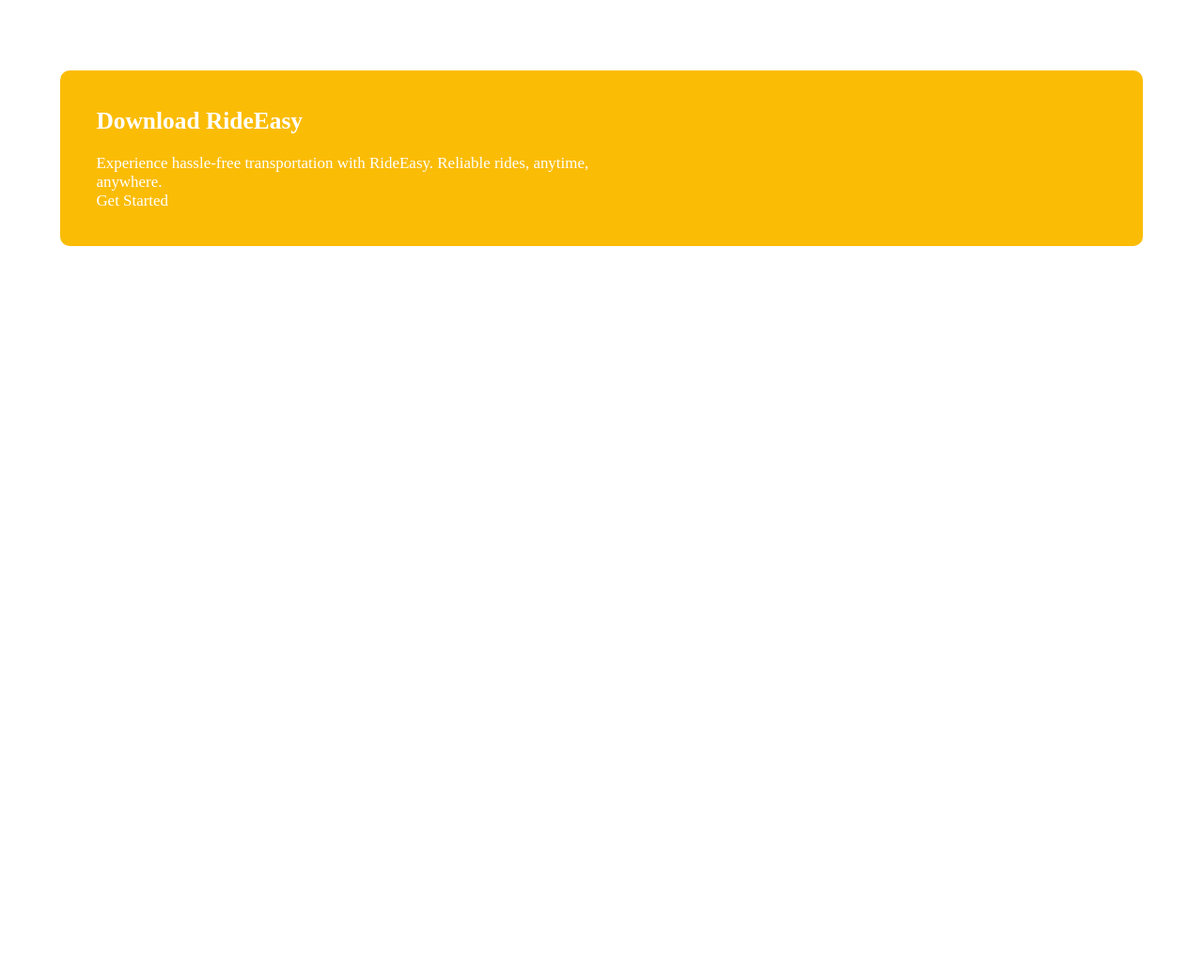
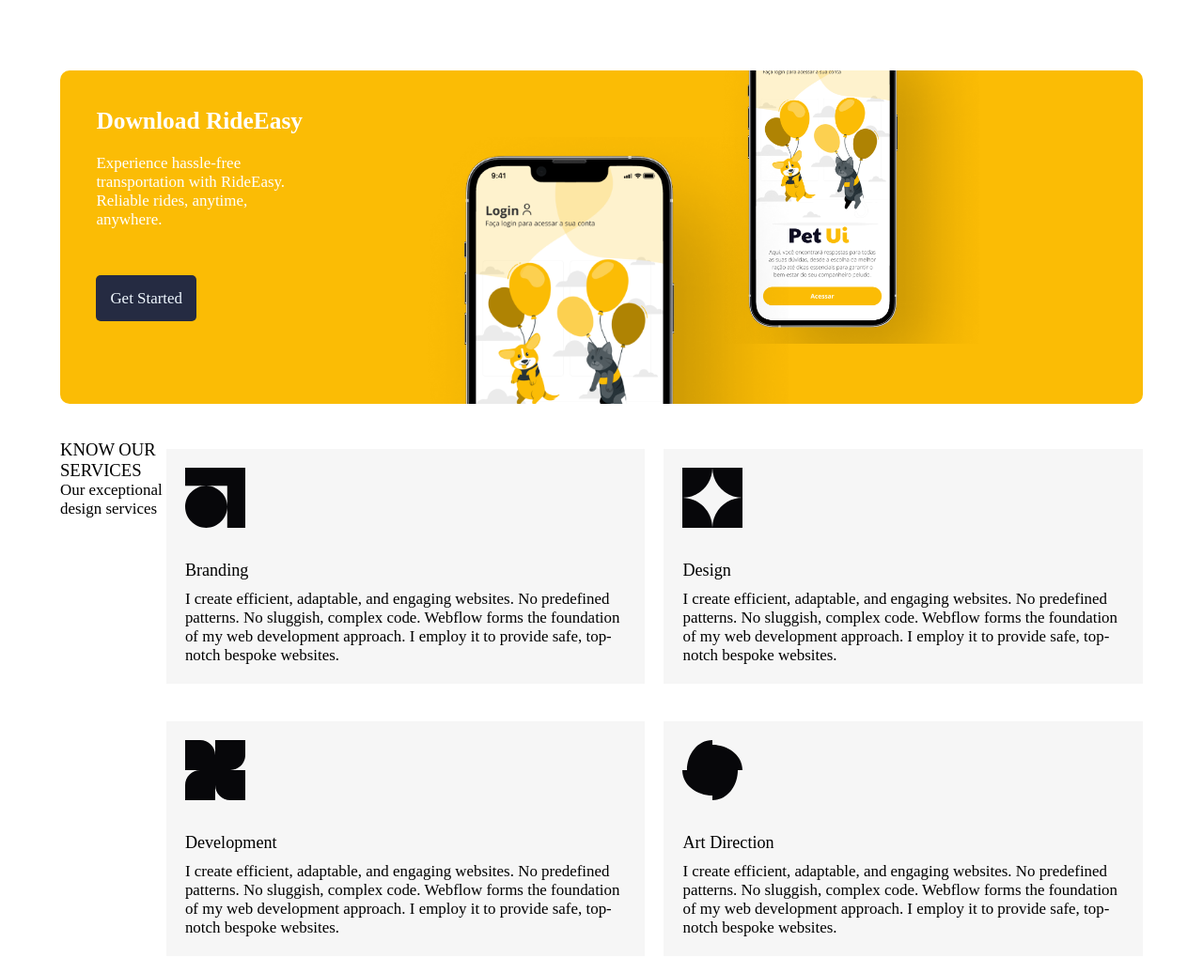
Before and after one commit to HTironi/dev-web, a plain HTML site: page taxi/index.html in a window 1280 px wide. Shown: the part 1762-2798 px from the top of the page at 94% size. Before the commit the page ends 2062 px from the top, so only its background shows below. Drawn offline with Linux system fonts and the light colour scheme.

Commit message:
Add files via upload

```diff
--- a/taxi/css/style.css
+++ b/taxi/css/style.css
@@ -90,7 +90,33 @@
   font-weight: 700;
   padding: 0 0 20px 0;
 }
-
+.download p a {
+  background: #252B42;
+  color: aliceblue;
+  padding: 15px;
+  border-radius: 5px;
+}
+.download p {
+  margin: 0 0 5vw 0;
+}
+.services {
+  margin: 3vw 5vw;
+}
+.services h2 {
+  font-size: 1.1rem;
+}
+.services .text {
+  margin: 0 0 20px 0;
+}
+.services li {
+  background: #f6f6f6;
+  padding: 20px;
+  margin: 10px 0;
+}
+.services h3 {
+  padding: 30px 0 10px 0;
+  font-size: 1.07rem;
+}
 
 @media only screen and (min-width: 600px){
   header{
@@ -149,8 +175,22 @@
   }*/
   .download{
     padding: 3vw;
+    background: url(../images/iphone-pet-ui.png) no-repeat, url(../images/iphone-pet-ui.png) no-repeat, linear-gradient(#FBBC05, #FBBC05);
+    background-size: auto 140%, auto 100%;
+    background-position: center  -50%, 80% -5vw;
   }
   .download p{
-    width: 50%;
+    width: 20%;
+  }
+  .services{
+    display: flex;
+  }
+  .services .text {
+    width: 30%;
+  }
+  .services ul {
+    display: grid;
+    grid-template-columns: 1fr 1fr;
+    gap: 20px;
   }
 }
--- a/taxi/index.html
+++ b/taxi/index.html
@@ -92,6 +92,41 @@
             <a href="#">Get Started</a>
         </p>
       </section>
+      <section class="services">
+        <div class="text">
+          <h2>
+            KNOW OUR
+            SERVICES
+          </h2>
+          <p>
+            Our exceptional design services
+          </p>
+        </div>
+        <div>
+          <ul>
+            <li class="branding">
+              <img src="images/icon-brading.svg" alt="">
+              <h3>Branding</h3>
+              <p>I create efficient, adaptable, and engaging websites. No predefined patterns. No sluggish, complex code. Webflow forms the foundation of my web development approach. I employ it to provide safe, top-notch bespoke websites.</p>
+            </li>
+            <li>
+              <img src="images/icon-design.svg" alt="">
+              <h3>Design</h3>
+              <p>I create efficient, adaptable, and engaging websites. No predefined patterns. No sluggish, complex code. Webflow forms the foundation of my web development approach. I employ it to provide safe, top-notch bespoke websites.</p>
+            </li>
+            <li>
+              <img src="images/icon-development.svg" alt="">
+              <h3>Development</h3>
+              <p>I create efficient, adaptable, and engaging websites. No predefined patterns. No sluggish, complex code. Webflow forms the foundation of my web development approach. I employ it to provide safe, top-notch bespoke websites.</p>
+            </li>
+            <li>
+              <img src="images/icon-art.svg" alt="">
+              <h3>Art Direction</h3>
+              <p>I create efficient, adaptable, and engaging websites. No predefined patterns. No sluggish, complex code. Webflow forms the foundation of my web development approach. I employ it to provide safe, top-notch bespoke websites.</p>
+            </li>
+          </ul>
+        </div>
+      </section>
     </main>
   </body>
 </html>
```
